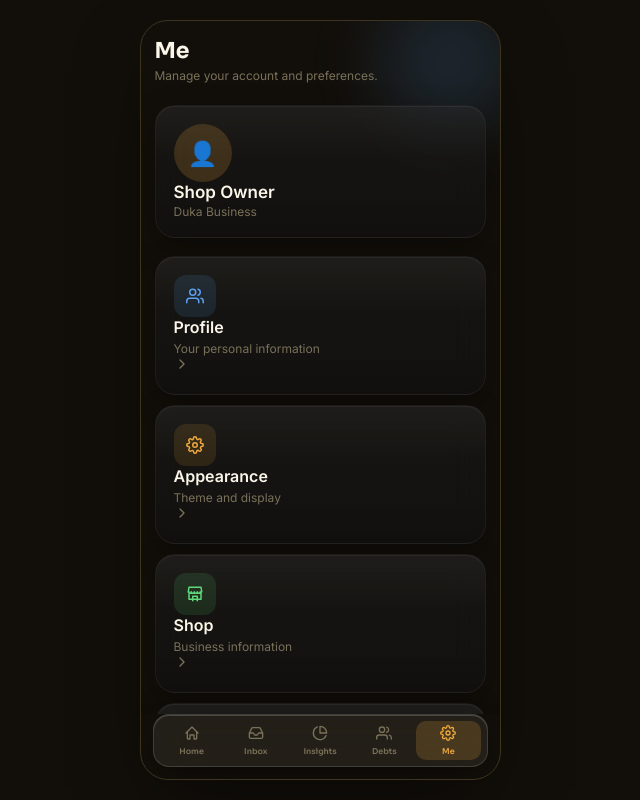
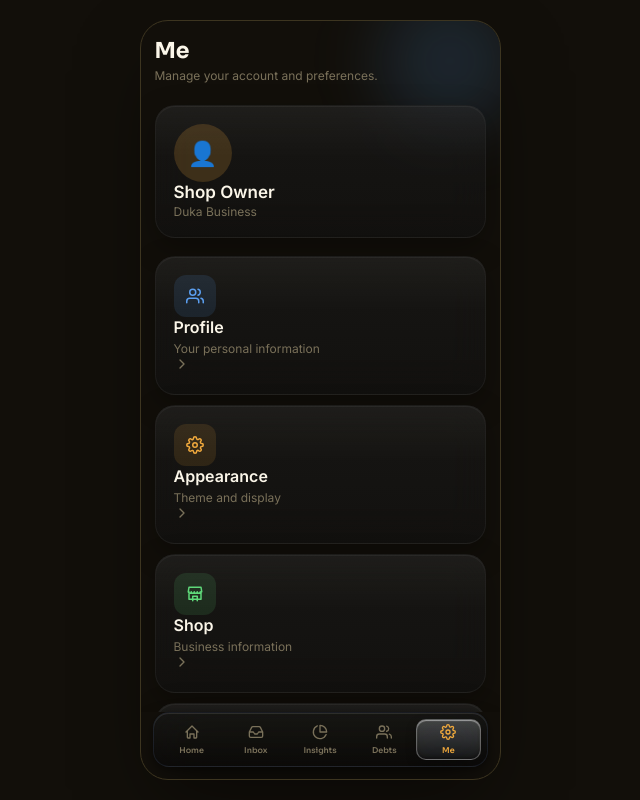
Before and after one commit to bred9702-svg/Duka-app-fin, a React (Vite) app: page /me in a window 1280 px wide. Shown: the whole page, without its empty margins (320-960 px from the left). Built offline with nearby package versions, Linux system fonts and the light colour scheme; no server answers; the database is empty.

Commit message:
Update BottomNav.jsx

```diff
--- a/src/components/BottomNav.jsx
+++ b/src/components/BottomNav.jsx
@@ -53,15 +53,17 @@ export default function BottomNav() {
         alignItems: 'center',
         margin: '0 12px 12px',
         padding: '6px 6px',
-        background: 'rgba(255,255,255,.07)',
-        backdropFilter: 'blur(22px) saturate(180%)',
-        WebkitBackdropFilter: 'blur(22px) saturate(180%)',
-        border: '1px solid rgba(255,255,255,.14)',
+        background:
+          'linear-gradient(180deg, rgba(91,159,240,.05) 0%, rgba(6,7,10,.55) 100%)',
+        backdropFilter: 'blur(26px) saturate(180%)',
+        WebkitBackdropFilter: 'blur(26px) saturate(180%)',
+        border: '1px solid rgba(140,180,255,.10)',
         borderRadius: 16,
         boxShadow:
-          '0 10px 30px -10px rgba(0,0,0,.6), inset 0 1px 0 rgba(255,255,255,.18)',
+          '0 20px 40px -14px rgba(0,0,0,.75), 0 2px 8px rgba(0,0,0,.4), inset 0 1px 0 rgba(255,255,255,.10)',
         flexShrink: 0,
         zIndex: 10,
+        position: 'relative',
       }}
     >
       {TABS.map((tab) => {
@@ -88,8 +90,20 @@ export default function BottomNav() {
                 padding: '4px 4px',
                 borderRadius: 10,
                 background: active
-                  ? 'rgba(240,169,61,.18)'
+                  ? 'linear-gradient(180deg, rgba(255,255,255,.20) 0%, rgba(255,255,255,.05) 100%)'
                   : 'transparent',
+                backdropFilter: active
+                  ? 'blur(14px) saturate(180%)'
+                  : 'none',
+                WebkitBackdropFilter: active
+                  ? 'blur(14px) saturate(180%)'
+                  : 'none',
+                border: active
+                  ? '1px solid rgba(255,255,255,.28)'
+                  : '1px solid transparent',
+                boxShadow: active
+                  ? 'inset 0 1px 1px rgba(255,255,255,.5), inset 0 -2px 3px rgba(0,0,0,.25), 0 4px 14px -4px rgba(0,0,0,.4)'
+                  : 'none',
                 transition: '.18s',
               }}
             >
```
